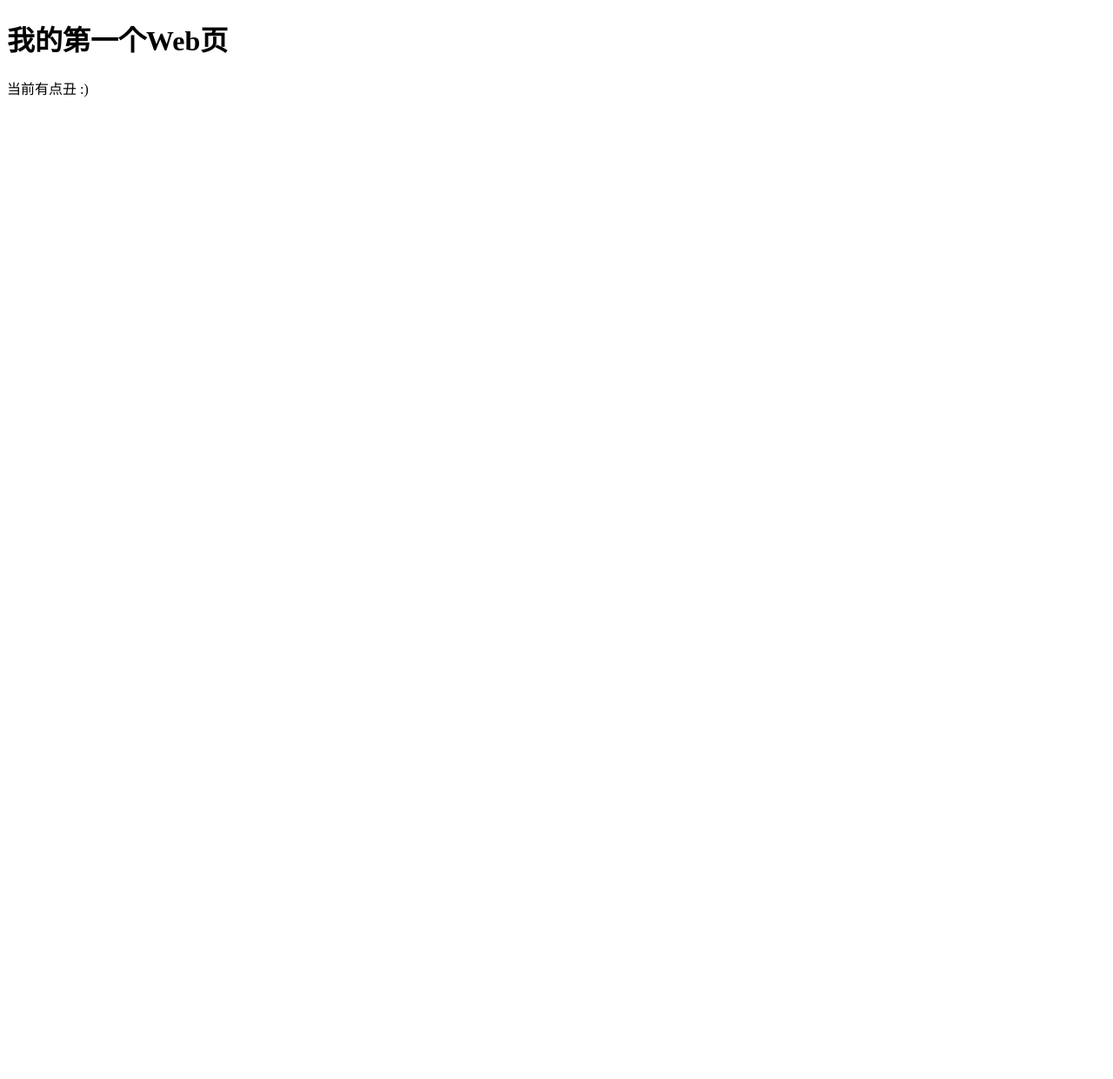
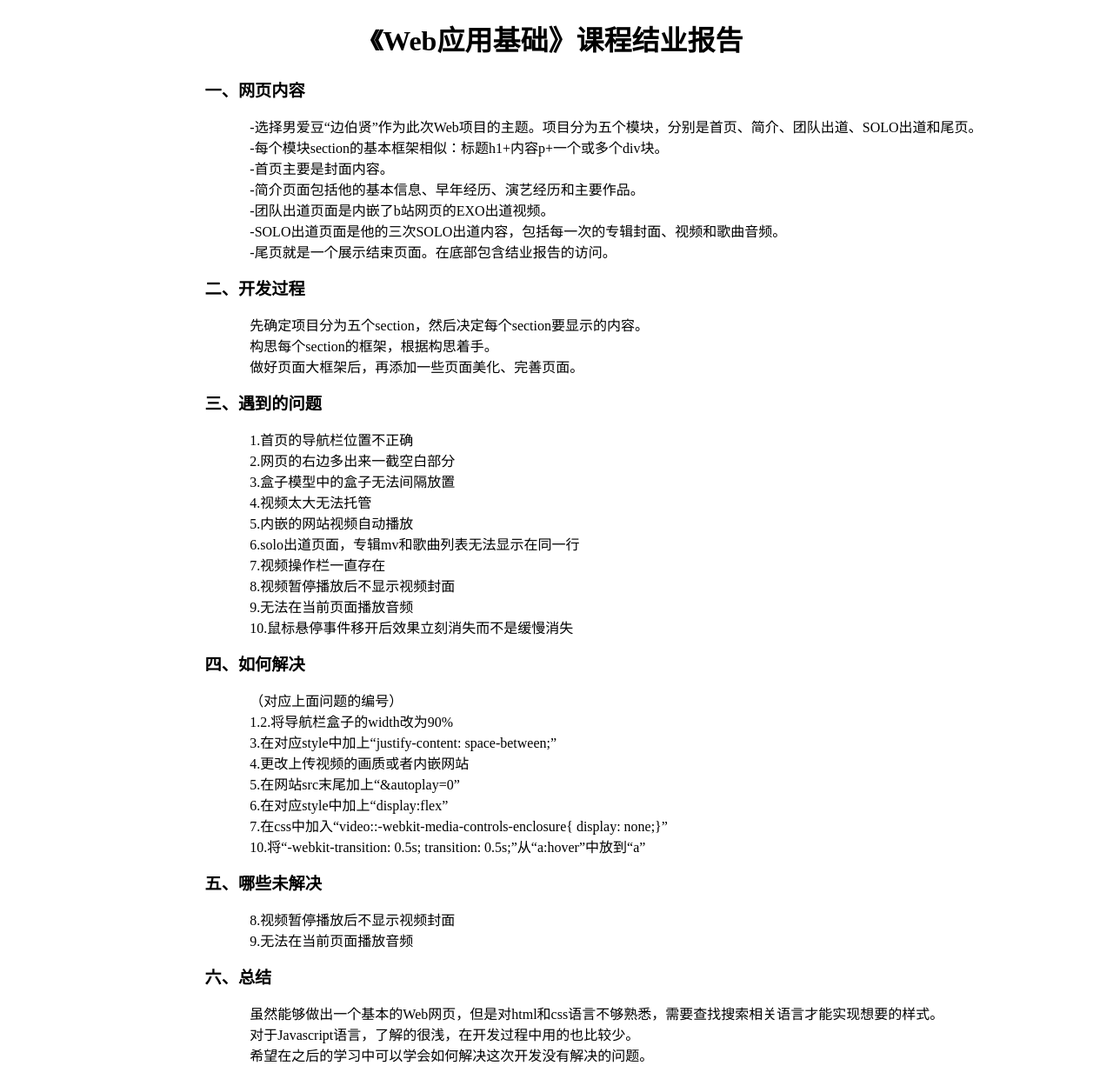
Before and after one commit to ChienXO/baekhyun.github.io, a plain HTML site: page report.html in a window 1280 px wide. Shown: the whole page at 87% size. Before the commit the page ends 800 px from the top, so only its background shows below. Drawn offline with Linux system fonts and the light colour scheme.

Commit message:
Update report.html

```diff
--- a/report.html
+++ b/report.html
@@ -3,10 +3,86 @@
 <head>
   <meta charset="utf-8">
   <link rel="shortcut icon" href="favicon.ico" type="image/x-icon">
-  <title>页面标题</title>
+  <title>报告</title>
+  <style>
+    h1{
+        text-align: center;
+    }
+    h2{
+        font-size: 1.2rem;
+    }
+    div{
+        margin-left: 18%;
+    }
+    p{
+        margin-left: 5%;
+    }
+  </style>
 </head>
 <body>
-  <h1>我的第一个Web页</h1>
-  <p>当前有点丑 :) </p>
+  <h1>《Web应用基础》课程结业报告</h1>
+  <div>
+  <h2>一、网页内容</h2>
+  <p>
+    -选择男爱豆“边伯贤”作为此次Web项目的主题。项目分为五个模块，分别是首页、简介、团队出道、SOLO出道和尾页。<br>
+    -每个模块section的基本框架相似：标题h1+内容p+一个或多个div块。<br>
+    -首页主要是封面内容。<br>
+    -简介页面包括他的基本信息、早年经历、演艺经历和主要作品。<br>
+    -团队出道页面是内嵌了b站网页的EXO出道视频。<br>
+    -SOLO出道页面是他的三次SOLO出道内容，包括每一次的专辑封面、视频和歌曲音频。<br>
+    -尾页就是一个展示结束页面。在底部包含结业报告的访问。
+  </p>
+  </div>
+  <div>
+  <h2>二、开发过程</h2>
+  <p>
+    先确定项目分为五个section，然后决定每个section要显示的内容。<br>
+    构思每个section的框架，根据构思着手。<br>
+    做好页面大框架后，再添加一些页面美化、完善页面。
+  </p>
+  </div>
+  <div>
+  <h2>三、遇到的问题</h2>
+  <p>
+    1.首页的导航栏位置不正确<br>
+    2.网页的右边多出来一截空白部分<br>
+    3.盒子模型中的盒子无法间隔放置<br>
+    4.视频太大无法托管<br>
+    5.内嵌的网站视频自动播放<br>
+    6.solo出道页面，专辑mv和歌曲列表无法显示在同一行<br>
+    7.视频操作栏一直存在<br>
+    8.视频暂停播放后不显示视频封面<br>
+    9.无法在当前页面播放音频<br>
+    10.鼠标悬停事件移开后效果立刻消失而不是缓慢消失
+  </p>
+  </div>
+  <div>
+  <h2>四、如何解决</h2>
+  <p>
+    （对应上面问题的编号）<br>
+    1.2.将导航栏盒子的width改为90%<br>
+    3.在对应style中加上“justify-content: space-between;”<br>
+    4.更改上传视频的画质或者内嵌网站<br>
+    5.在网站src末尾加上“&autoplay=0”<br>
+    6.在对应style中加上“display:flex”<br>
+    7.在css中加入“video::-webkit-media-controls-enclosure{ display: none;}”<br>
+    10.将“-webkit-transition: 0.5s; transition: 0.5s;”从“a:hover”中放到“a”<br>
+  </p>
+  </div>
+  <div>
+  <h2>五、哪些未解决</h2>
+  <p>
+    8.视频暂停播放后不显示视频封面<br>
+    9.无法在当前页面播放音频
+  </p>
+  </div>
+  <div>
+  <h2>六、总结</h2>
+  <p>
+    虽然能够做出一个基本的Web网页，但是对html和css语言不够熟悉，需要查找搜索相关语言才能实现想要的样式。<br>
+    对于Javascript语言，了解的很浅，在开发过程中用的也比较少。<br>
+    希望在之后的学习中可以学会如何解决这次开发没有解决的问题。
+  </p>
+  </div>
 </body>
 </html>
```
